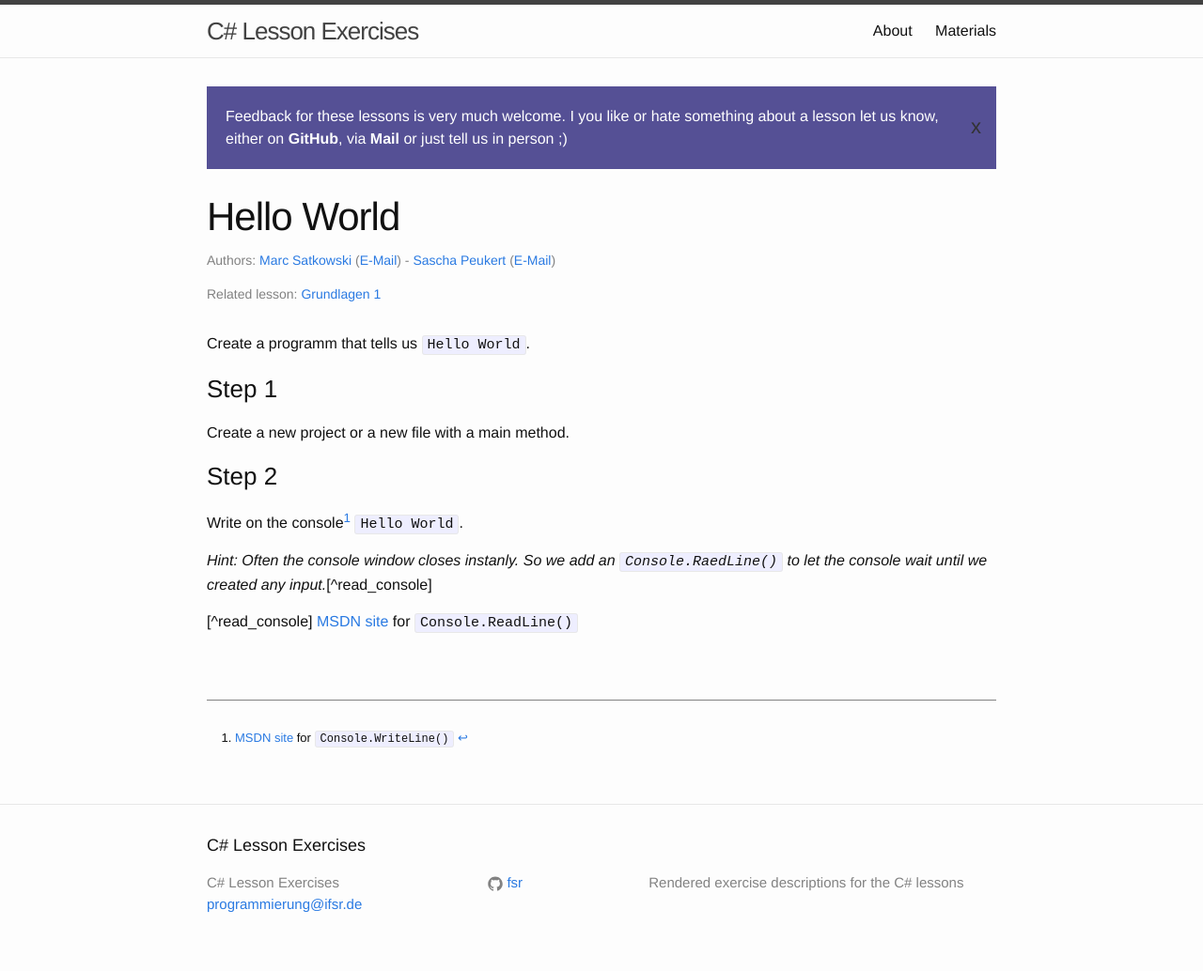
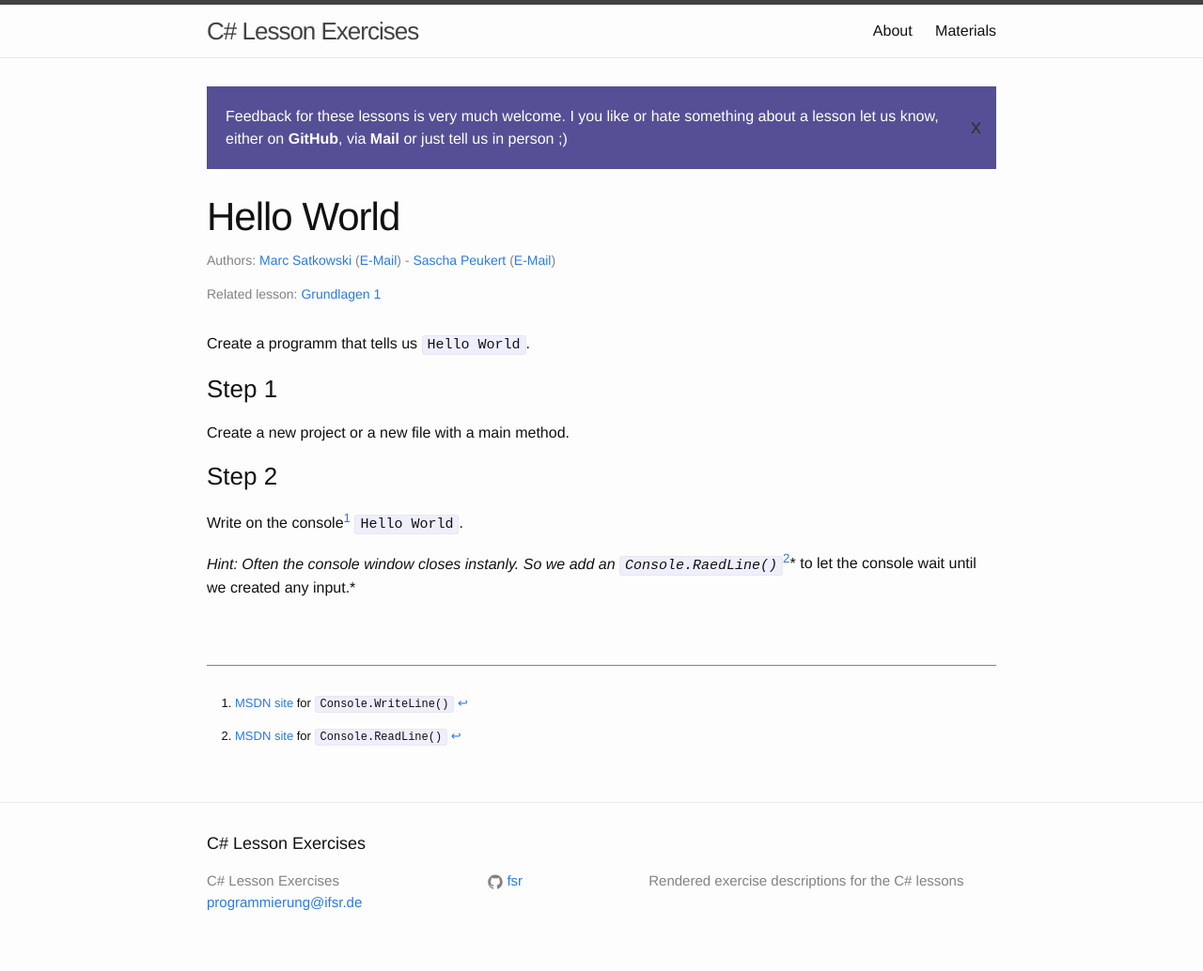
Before and after one commit to fsr/csharp-lessons, a Jekyll site: the page built from _exercises/00_hello_world.md, in a window 1280 px wide. Shown: the whole page at 94% size. Built offline with Jekyll 4.4.1, drawn with Linux system fonts in a browser that asks for light colours.

Commit message:
fixed the link in the first exercise

```diff
--- a/_exercises/00_hello_world.md
+++ b/_exercises/00_hello_world.md
@@ -19,7 +19,7 @@ Write on the console[^write_console] `Hello World`.
 [^write_console]:
     [MSDN site](https://msdn.microsoft.com/de-de/library/system.console.writeline%28v=vs.110%29.aspx) for `Console.WriteLine()`
 
-*Hint: Often the console window closes instanly. So we add an `Console.RaedLine()` to let the console wait until we created any input.*[^read_console]
+*Hint: Often the console window closes instanly. So we add an `Console.RaedLine()`*[^read_console]* to let the console wait until we created any input.*
 
-[^read_console]
+[^read_console]:
     [MSDN site](https://msdn.microsoft.com/de-de/library/system.console.readline%28v=vs.110%29.aspx) for `Console.ReadLine()`
```
